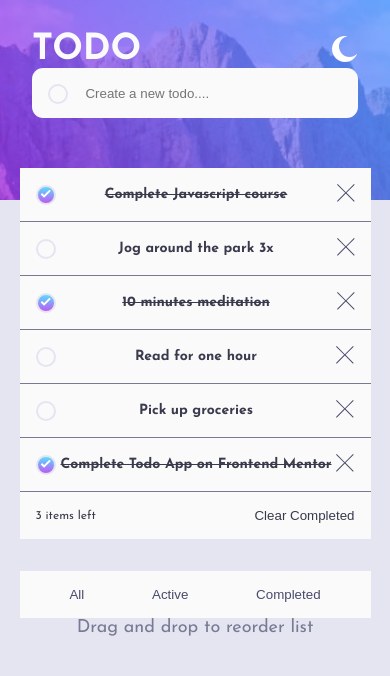
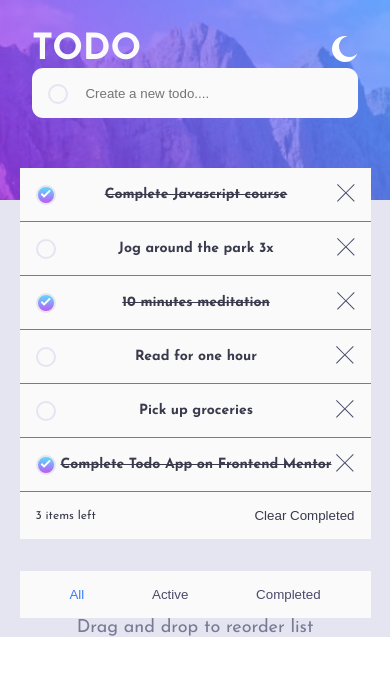
Before and after one commit to liezsm/todo-app-frontendmentor, a React (Create React App) app: page / in a window 390 px wide. Shown: the top 676 px of the page. Built offline with nearby package versions, Linux system fonts and the light colour scheme.

Commit message:
Added the functionality of filter buttons for mobile screens

```diff
--- a/src/App.js
+++ b/src/App.js
@@ -46,7 +46,7 @@ function App() {
 
     setTimeout(() => {
       textInput.value = "";
-    }, 3000);
+    }, 2500);
   };
 
   // todo handle Clear completed todos
--- a/src/components/FilterTodos.js
+++ b/src/components/FilterTodos.js
@@ -1,9 +1,27 @@
-const FilterTodos = () => {
+const FilterTodos = ({ buttonColor, handleFilter }) => {
   return (
     <div className='filter-card'>
-      <button>All</button>
-      <button>Active</button>
-      <button>Completed</button>
+      <button
+        className={buttonColor.all ? "blue-color" : ""}
+        name='all'
+        onClick={(e) => handleFilter(e)}
+      >
+        All
+      </button>
+      <button
+        className={buttonColor.active ? "blue-color" : ""}
+        name='active'
+        onClick={(e) => handleFilter(e)}
+      >
+        Active
+      </button>
+      <button
+        className={buttonColor.completed ? "blue-color" : ""}
+        name='completed'
+        onClick={(e) => handleFilter(e)}
+      >
+        Completed
+      </button>
     </div>
   );
 };
--- a/src/components/Main.js
+++ b/src/components/Main.js
@@ -57,7 +57,7 @@ const Main = ({
         />
       </div>
 
-      <FilterTodos />
+      <FilterTodos buttonColor={buttonColor} handleFilter={handleFilter} />
     </main>
   );
 };
```
Also changed, not shown: src/dist/sass/style.scss.
